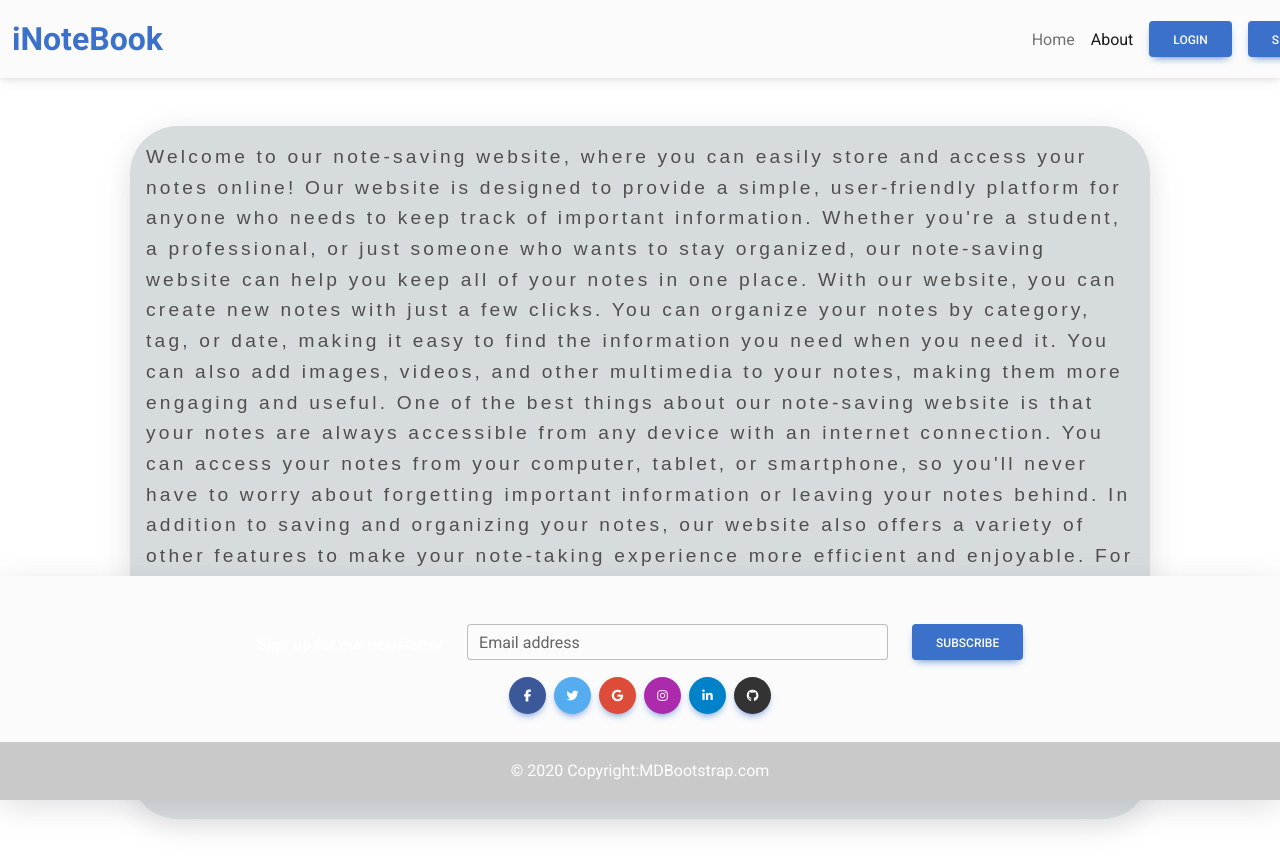
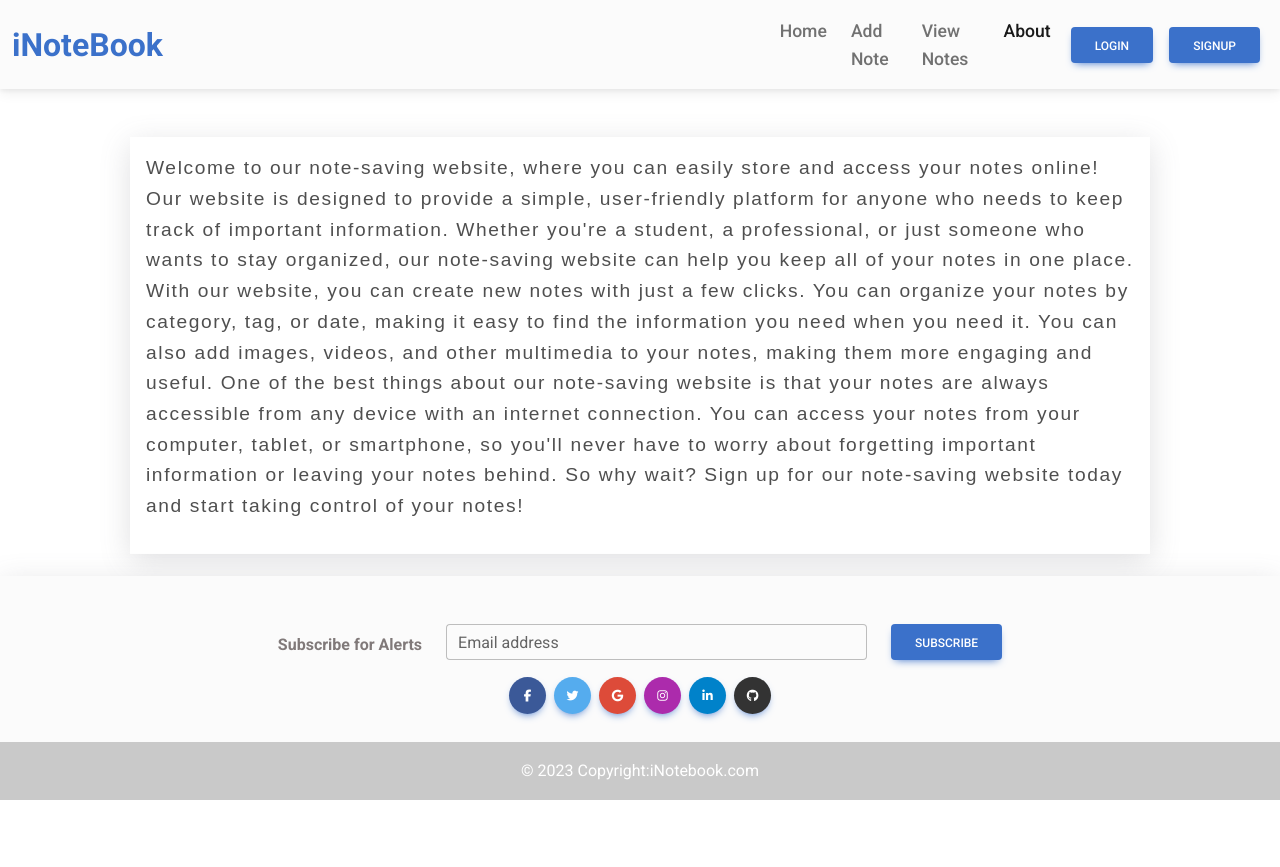
Before and after one commit to Shashan-k08/DevVault, a React (Create React App) app in the folder frontend/: page /about in a window 1280 px wide. After the commit the page ends 800 px from the top, so only its background shows below. Built offline with nearby package versions, Linux system fonts and the light colour scheme.

Commit message:
view note added

```diff
--- a/frontend/src/App.css
+++ b/frontend/src/App.css
@@ -36,10 +36,8 @@ body::-webkit-scrollbar {
   font-family: sans-serif;
   margin: 3rem;
   font-size: 1.2rem;
-  letter-spacing: 0.2rem;
+  letter-spacing: 0.1rem;
   padding: 1rem;
-  background: #d6dbde;
-  border-radius: 3rem;
   box-shadow: rgba(100, 100, 111, 0.2) 0px 7px 29px 0px;
 }
 
@@ -178,7 +176,9 @@ body::-webkit-scrollbar {
 }
 
 .navupd{
-  padding-left: 66vw !important;
+  padding-left: 46vw !important;
+  font-size: 1.1rem;
+  font-weight: 500;
 }
 
 .navtag{
@@ -195,17 +195,22 @@ body::-webkit-scrollbar {
   /* .add-box,.view-box{
     margin: 0px;
   } */
+  .containerd{
+    width: 90vw !important;
+
+  }
   .button-box{
     margin-top: 1rem;
   }
   .foot-c{
-    position: static;
+    position: static !important ;
   }
 }
 .foot-c{
-   position: absolute;
+
   width: 100%;
-  bottom: 0%;
+position: absolute;
+bottom: 0%;
   box-shadow: rgba(100, 100, 111, 0.2) 0px 7px 29px 0px;
 }
 
@@ -262,9 +267,14 @@ body::-webkit-scrollbar {
   /* margin-top: .7rem; */
 }
 
+.container{
+  overflow: scroll;
+}
 .containerd{
   height: 53vh;
-  width: 42vw;
+  width: 43vw;
+  margin-top: 2rem !important;
+  margin-bottom: 3rem !important;
   box-shadow: rgba(100, 100, 111, 0.2) 0px 7px 29px 0px;
 }
 
--- a/frontend/src/Components/About.jsx
+++ b/frontend/src/Components/About.jsx
@@ -12,11 +12,6 @@ Our website is designed to provide a simple, user-friendly platform for anyone w
 With our website, you can create new notes with just a few clicks. You can organize your notes by category, tag, or date, making it easy to find the information you need when you need it. You can also add images, videos, and other multimedia to your notes, making them more engaging and useful.
 
 One of the best things about our note-saving website is that your notes are always accessible from any device with an internet connection. You can access your notes from your computer, tablet, or smartphone, so you'll never have to worry about forgetting important information or leaving your notes behind.
-
-In addition to saving and organizing your notes, our website also offers a variety of other features to make your note-taking experience more efficient and enjoyable. For example, you can set reminders for important deadlines or events, create to-do lists to stay on top of your tasks, and collaborate with others by sharing your notes with friends, classmates, or colleagues.
-
-At our note-saving website, we are committed to providing a secure and reliable platform for all of your note-taking needs. We use industry-standard security protocols to protect your data, and we regularly update our website to ensure that it is always running smoothly.
-
 So why wait? Sign up for our note-saving website today and start taking control of your notes! </p>
      </div>
     </div>
--- a/frontend/src/Components/Footer.jsx
+++ b/frontend/src/Components/Footer.jsx
@@ -16,8 +16,8 @@ const Footer = () => {
         <form action=''>
           <MDBRow className='d-flex justify-content-center'>
             <MDBCol size='auto' className='mb-4 mb-md-0'>
-              <p className='pt-2'>
-                <strong>Sign up for our newsletter</strong>
+              <p className='pt-2' style={{color:'#807979'}}>
+                <strong>Subscribe for Alerts</strong>
               </p>
             </MDBCol>
 
@@ -94,9 +94,9 @@ const Footer = () => {
       </MDBContainer>
 
       <div className='text-center p-3' style={{ backgroundColor: 'rgba(0, 0, 0, 0.2)' }}>
-        © 2020 Copyright:
+        © 2023 Copyright:
         <a className='text-white' href='https://mdbootstrap.com/'>
-          MDBootstrap.com
+          iNotebook.com
         </a>
       </div>
     </MDBFooter>
--- a/frontend/src/Components/Home.jsx
+++ b/frontend/src/Components/Home.jsx
@@ -1,22 +1,29 @@
 import React from 'react'
 import Footer from './Footer';
-// import { useNavigate } from "react-router-dom";
+ import { useNavigate } from "react-router-dom";
 
 
 import Notes from './Notes';
 const Home = (props) => {
-  // const navigate = useNavigate();
+   const navigate = useNavigate();
   // const login=()=>{
   //   navigate("/login");
   // }
+
+  const moveadd=()=>{
+    navigate("/newnote")
+  }
+  const moveview=()=>{
+    navigate('/viewnotes')
+  }
 
   return (
     <div className='fl-c box-wrapper'>
     <h6>Tap to Add or View Notes</h6>
     <div className='fl-r button-box'>
 
-    <div className="add-box"> <button>Add Notes</button></div>
-    <div className="view-box"> <button>View Notes</button></div>
+    <div onClick={moveadd} className="add-box"> <button>Add Notes</button></div>
+    <div onClick={moveview} className="view-box"> <button>View Notes</button></div>
 
        {/* <Notes showalert={props.showalert} /> */}
 
--- a/frontend/src/Components/Navbar.jsx
+++ b/frontend/src/Components/Navbar.jsx
@@ -23,10 +23,16 @@ const Navbar=()=> {
       </button>
       <div className="collapse navbar-collapse" id="navbarSupportedContent">
         <ul className="navbar-nav navupd me-auto mb-2 mb-lg-0">
-          <li className="nav-item">
+          <li className="nav-item mx-1">
            <Link   className= {`nav-link ${location.pathname==="/"?"active":""}`} aria-current="page" to="/"   >Home</Link>
           </li>
-          <li className="nav-item">
+          <li className="nav-item mx-1">
+           <Link  className= {`nav-link ${location.pathname==="/newnote"?"active":""}`} to="/newnote"   >Add Note</Link>
+          </li>
+          <li className="nav-item mx-1">
+           <Link  className= {`nav-link ${location.pathname==="/viewnotes"?"active":""}`} to="/viewnotes"   >View Notes</Link>
+          </li>
+          <li className="nav-item mx-1">
            <Link  className= {`nav-link ${location.pathname==="/about"?"active":""}`} to="/about"   >About</Link>
           </li>
 
--- a/frontend/src/Components/Noteitem.jsx
+++ b/frontend/src/Components/Noteitem.jsx
@@ -15,8 +15,8 @@ const Noteitem = (props) => {
                 <div className="card-body">
                     <div className="d-flex align-items-center">
                     <h5 className="card-title">  {note.title}</h5>
-                    <i className="fa-solid fa-trash mx-2" onClick={()=>{deleteNote(note._id);props.showalert("Note Deleted","success",)}}></i>
-                    <i className="fa-solid fa-pen-to-square mx-2"  onClick={()=>{updateNote(note)}}></i>
+                    <i className="fa-solid fa-trash mx-2" style={{cursor:"pointer"}} onClick={()=>{deleteNote(note._id);props.showalert("Note Deleted","success",)}}></i>
+                    <i className="fa-solid fa-pen-to-square mx-2" style={{cursor:"pointer"}} onClick={()=>{updateNote(note)}}></i>
                     </div>
                     <p className="card-text">  {note.description}</p>
 
--- a/frontend/src/Components/Viewnotes.jsx
+++ b/frontend/src/Components/Viewnotes.jsx
@@ -6,37 +6,35 @@ import noteContext from '../context/notes/noteContext';
 import Noteitem from './Noteitem';
 const Viewnotes = (props) => {
     const context = useContext(noteContext);
-    const { notes, getnotes,editNote } = context;
+    const { notes, getnotes, editNote } = context;
     const navigate = useNavigate();
     useEffect(() => {
-        if(localStorage.getItem('token'))
-        {
+        if (localStorage.getItem('token')) {
             getnotes();
 
         }
-        else
-        {
+        else {
             navigate("/login")
         }
         // eslint-disable-next-line
     }, [])
     const ref = useRef(null);
-    const refClose=useRef(null);
-    const [note, setNotes] = useState({ id:"",etitle: "", edescription: "", etag: "" })
+    const refClose = useRef(null);
+    const [note, setNotes] = useState({ id: "", etitle: "", edescription: "", etag: "" })
 
     const updateNote = (currentNote) => {
         ref.current.click();
         console.log(currentNote);
 
-        setNotes({id:currentNote._id, etitle: currentNote.title, edescription: currentNote.description, etag: currentNote.tag })
+        setNotes({ id: currentNote._id, etitle: currentNote.title, edescription: currentNote.description, etag: currentNote.tag })
     }
 
 
     const handleclick = (e) => {
         console.log("Updating the note...", note);
         refClose.current.click();
-        editNote(note.id,note.etitle,note.edescription,note.etag);
-        props.showalert("Notes Updated Successfully","success",)
+        editNote(note.id, note.etitle, note.edescription, note.etag);
+        props.showalert("Notes Updated Successfully", "success",)
     }
     const onChange = (e) => {
         setNotes({ ...note, [e.target.name]: e.target.value })
@@ -44,9 +42,48 @@ const Viewnotes = (props) => {
     return (
         <div>
             <div className='row my-3'>
+                <button type="button" ref={ref} className="btn btn-primary d-none" data-bs-toggle="modal" data-bs-target="#exampleModal">
+                    Launch demo modal
+                </button>
+
+
+                <div className="modal fade" id="exampleModal" tabIndex="-1" aria-labelledby="exampleModalLabel" aria-hidden="true">
+                    <div className="modal-dialog">
+                        <div className="modal-content fl-c">
+                            <div className="modal-header">
+                                <h1 className="modal-title fs-5" id="exampleModalLabel">Edit Note</h1>
+                                <button type="button" className="btn-close" data-bs-dismiss="modal" aria-label="Close"></button>
+                            </div>
+                            <div className="modal-body ">
+                                <form className='my-3'>
+                                    <div className="mb-3">
+                                        <label htmlFor="etitle" className="form-label">Title</label>
+                                        <input type="text" className="form-control" name='etitle' id="etitle" value={note.etitle} onChange={onChange} />
+                                    </div>
+                                    <div className="mb-3 ">
+                                        <label className="form-label" htmlFor="etag">Tag</label>
+                                        <input type="text" name="etag" value={note.etag} className="form-control" id="etag" onChange={onChange} />
+
+                                    </div>
+                                    <div className="mb-3">
+                                        <label htmlFor="edescription" className="form-label">Description</label>
+                                        <input type="text" value={note.edescription} className="form-control" id="edescription" name="edescription" onChange={onChange} />
+                                    </div>
+
+
+                                </form>
+                            </div>
+                            <div className="modal-footer">
+                                <button type="button" ref={refClose} className="btn btn-secondary" data-bs-dismiss="modal">Close</button>
+                                <button type="button" onClick={handleclick} disabled={note.etitle.length < 5 || note.edescription.length < 5} className="btn btn-primary">Update Notes</button>
+                            </div>
+                        </div>
+                    </div>
+                </div>
+
 
                 <h2>Your notes</h2>
-<div className="container"> {notes.length===0 && "No notes to display"}</div>
+                <div className="container"> {notes.length === 0 && "No notes to display"}</div>
                 {
                     notes.map((note) => {
                         return <Noteitem key={note._id} updateNote={updateNote} showalert={props.showalert} note={note} />
```
Lines whose indentation alone changed are shown as unchanged.
